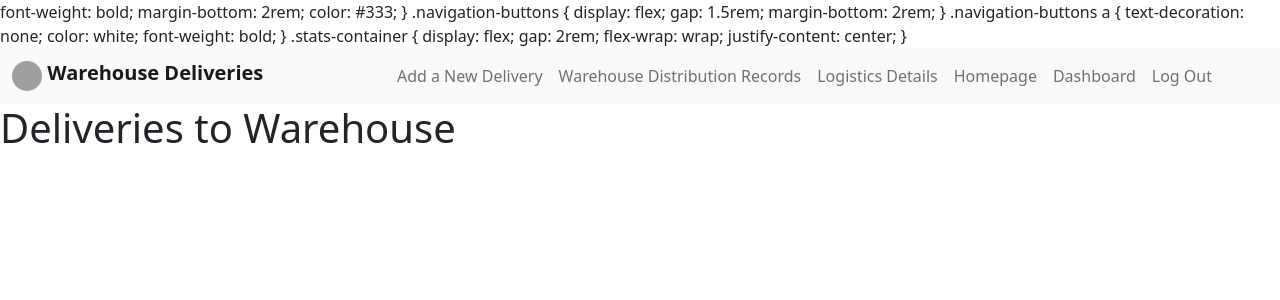
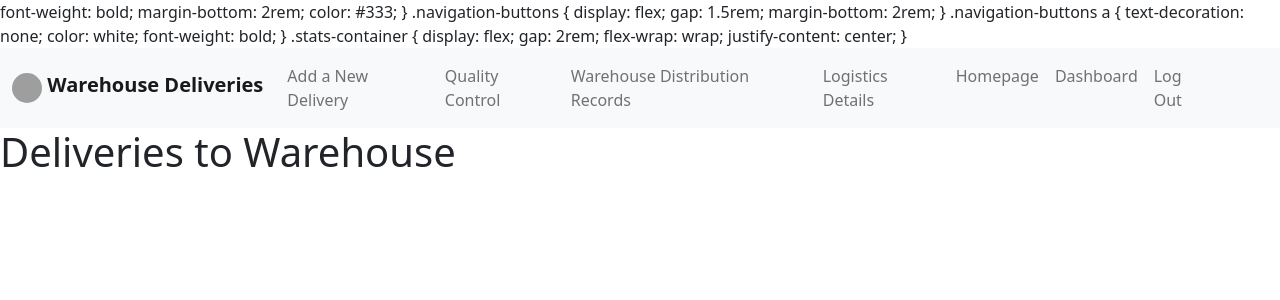
Before and after one commit to Mahreenn/DBMSDRAFT, a Django app: page /MyApp/deliveriesP in a window 1280 px wide. Shown: the top 300 px of the page. Run offline with Django 5.2, Linux system fonts and the light colour scheme; data that the repository does not hold is empty; grey boxes are pictures that could not be loaded.

Commit message:
ui update2

```diff
--- a/GREENROOTSV2/MyApp/Templates/add_delP.html
+++ b/GREENROOTSV2/MyApp/Templates/add_delP.html
@@ -50,6 +50,9 @@ justify-content: center;
                 <li class="nav-item">
                   <a class="nav-link" href="add_delP.html">Add a New Delivery</a>
                 </li>
+                <li class="nav-item">
+                    <a class="nav-link" href="qualityControl.html">Quality Control</a>
+                  </li>
 
                   <li class="nav-item">
                     <a class="nav-link" href="warehousedistribution.html">Warehouse Distribution Records</a>
--- a/GREENROOTSV2/MyApp/Templates/charts.html
+++ b/GREENROOTSV2/MyApp/Templates/charts.html
@@ -67,6 +67,9 @@ justify-content: center;
             <li class="nav-item">
               <a class="nav-link" href="add_delP.html">Add a New Delivery</a>
             </li>
+            <li class="nav-item">
+                <a class="nav-link" href="qualityControl.html">Quality Control</a>
+              </li>
 
               <li class="nav-item">
                 <a class="nav-link" href="warehousedistribution.html">Warehouse Distribution Records</a>
--- a/GREENROOTSV2/MyApp/Templates/deliveriesP.html
+++ b/GREENROOTSV2/MyApp/Templates/deliveriesP.html
@@ -47,6 +47,9 @@ justify-content: center;
             <li class="nav-item">
               <a class="nav-link" href="add_delP.html">Add a New Delivery</a>
             </li>
+            <li class="nav-item">
+              <a class="nav-link" href="qualityControl.html">Quality Control</a>
+            </li>
 
               <li class="nav-item">
                 <a class="nav-link" href="warehousedistribution.html">Warehouse Distribution Records</a>
--- a/GREENROOTSV2/MyApp/Templates/warehousedistribution.html
+++ b/GREENROOTSV2/MyApp/Templates/warehousedistribution.html
@@ -49,6 +49,9 @@ justify-content: center;
                 <li class="nav-item">
                   <a class="nav-link" href="add_delP.html">Add a New Delivery</a>
                 </li>
+                <li class="nav-item">
+                    <a class="nav-link" href="qualityControl.html">Quality Control</a>
+                  </li>
 
                   <li class="nav-item">
                     <a class="nav-link" href="warehousedistribution.html">Warehouse Distribution Records</a>
--- a/GREENROOTSV2/MyApp/Templates/warehousemanagerDashboard.html
+++ b/GREENROOTSV2/MyApp/Templates/warehousemanagerDashboard.html
@@ -53,6 +53,9 @@ justify-content: center;
   <ul class="navbar-nav ms-auto me-5 list-unstyled">
     <li class="nav-item">
       <a class="nav-link" href="add_delP.html">Add a New Delivery</a>
+    </li>
+    <li class="nav-item">
+      <a class="nav-link" href="qualityControl.html">Quality Control</a>
     </li>
 
       <li class="nav-item">
--- a/GREENROOTSV2/MyApp/urls.py
+++ b/GREENROOTSV2/MyApp/urls.py
@@ -10,4 +10,5 @@ urlpatterns = [
     path('warehousemanagerDashboard.html', views.WMDash, name='WM'),
     path('warehousedistribution.html', views.distrib, name='distrib'),
     path('charts.html', views.charts, name='charts'),
+    path('qualityControl.html', views.QC, name='qualitycontrol'),
 ]
--- a/GREENROOTSV2/MyApp/views.py
+++ b/GREENROOTSV2/MyApp/views.py
@@ -69,6 +69,8 @@ def charts(request):
         'line_chart_data': line_chart_data,
     })
 
+def QC(request):
+    return render(request,'qualityControl.html')
 
 def homepage(request):
     return render(request,'bg.html')
```
Also changed, not shown: GREENROOTSV2/MyApp/Templates/qualityControl.html (added).
